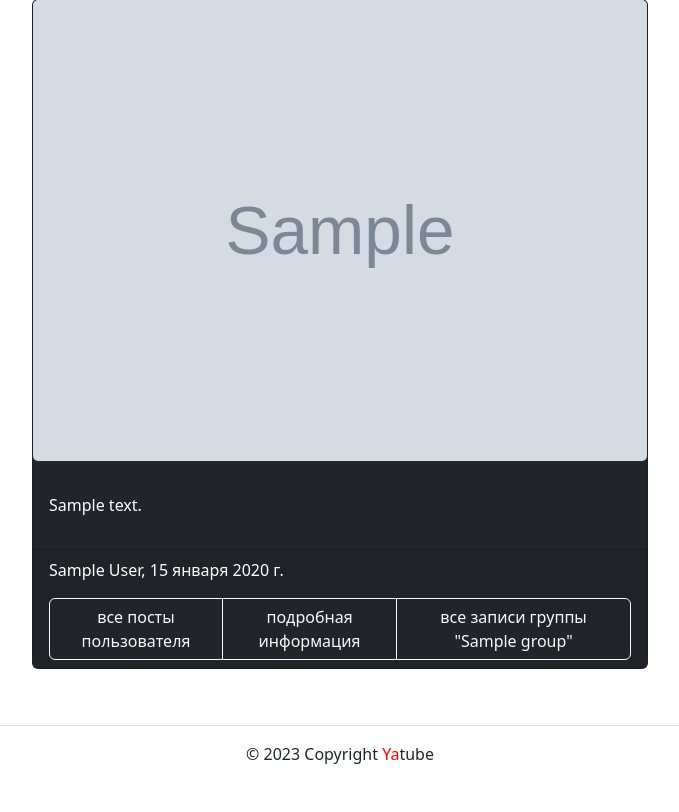
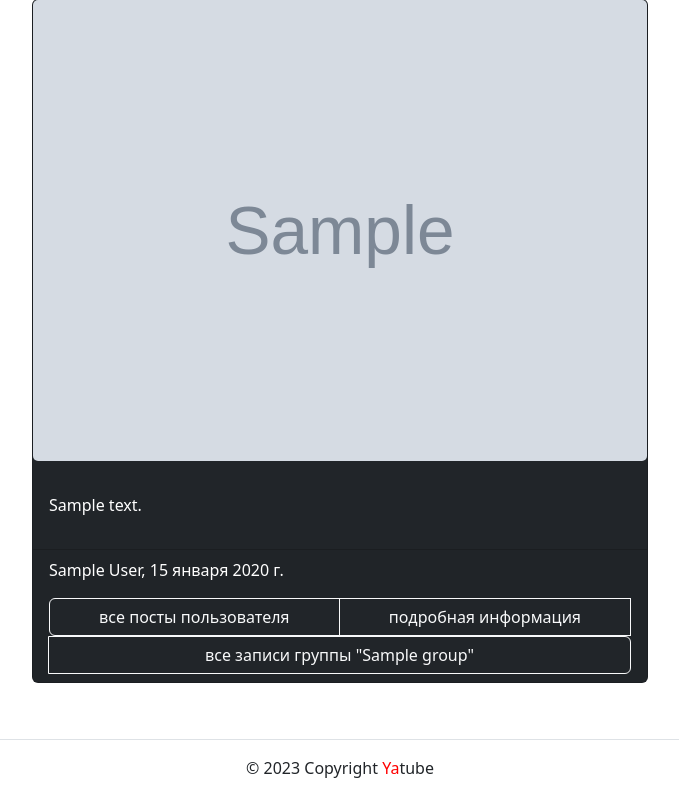
Before and after one commit to xaer981/yatube, a Django app: page /follow/ in a window 1280 px wide. Shown: the part 284-1096 px from the top of the page, without its empty margins (300-979 px from the left). Before the commit the page ends 1048 px from the top, so only its background shows below. Run offline with Django 3.2, Linux system fonts and the light colour scheme; a user stored in the database is signed in; tables that the repository leaves empty hold one stand-in row (values such as "Sample post"); grey boxes marked "Sample" are stand-in pictures; some libraries are stand-ins or nearby versions.

Commit message:
Preparing for publication

```diff
--- a/yatube/templates/includes/posts/paginator.html
+++ b/yatube/templates/includes/posts/paginator.html
@@ -1,6 +1,6 @@
 {% if page_obj.has_other_pages %}
 <nav aria-label="Page navigation" class="my-5 d-flex justify-content-center">
-  <ul class="pagination">
+  <ul class="pagination flex-wrap">
     {% if page_obj.has_previous %}
       <li class="page-item"><a class="page-link" href="?page=1">Первая</a></li>
       <li class="page-item">
--- a/yatube/templates/includes/posts/post_article.html
+++ b/yatube/templates/includes/posts/post_article.html
@@ -12,10 +12,12 @@
     {{ post.author.get_full_name }}, {{ post.created|date:"d E Y г." }}
     <br>
     <div class="btn-toolbar justify-content-center pt-3">
-      <div class="btn-group">
-        <a href="{% url 'posts:profile' post.author.username %}" class="btn btn-dark btn-outline-light">
-          все посты пользователя
-        </a>
+      <div class="btn-group flex-wrap">
+        {% if request.resolver_match.view_name != 'posts:profile' %}
+          <a href="{% url 'posts:profile' post.author.username %}" class="btn btn-dark btn-outline-light">
+            все посты пользователя
+          </a>
+        {% endif %}
         <a href="{% url 'posts:post_detail' post.id %}" class="btn btn-dark btn-outline-light">
           подробная информация
         </a>
--- a/yatube/templates/posts/post_detail.html
+++ b/yatube/templates/posts/post_detail.html
@@ -40,7 +40,7 @@
 
           <div class="card-footer">
             <div class="btn-toolbar justify-content-center pt-3">
-              <div class="btn-group">
+              <div class="btn-group flex-wrap">
                 <a href="{% url 'posts:profile' post.author.username %}" class="btn btn-dark btn-outline-light">
                   все посты пользователя
                 </a>
--- a/yatube/yatube/settings.py
+++ b/yatube/yatube/settings.py
@@ -11,6 +11,8 @@ ALLOWED_HOSTS = [
     '127.0.0.1',
     '[::1]',
     'testserver',
+    'www.yatube4k.pythonanywhere.com',
+    'yatube4k.pythonanywhere.com',
 ]
 
 
```
